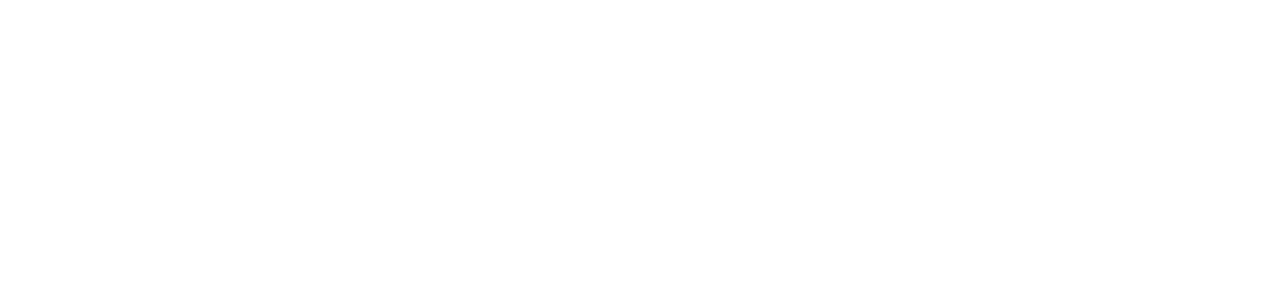
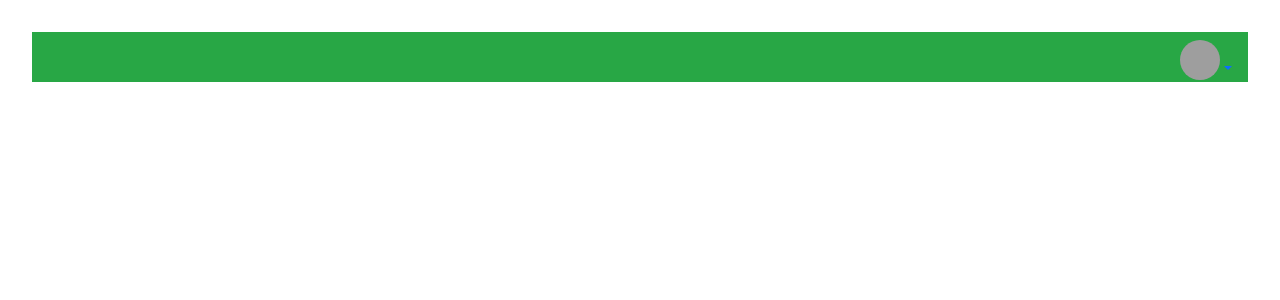
Before and after one commit to Navindu-Kavishka/aidora-frontend, a React (Vite) app: page /navigation in a window 1280 px wide. Before the commit this address had no page. Shown: the top 300 px of the page. Built offline with nearby package versions, Linux system fonts and the light colour scheme; grey boxes are pictures that could not be loaded.

Commit message:
NavBar Done

```diff
--- a/src/App.jsx
+++ b/src/App.jsx
@@ -8,6 +8,8 @@
 import FundDashboard from './pages/FundDashboard/FundDashboard'
 import CreateProject from './pages/CreateProject/CreateProject'
 import EditProfile from './pages/EditProfile/EditProfile'
+import Navigation from './layouts/Navigation/Navigation'
+
 
 
 
@@ -24,7 +26,7 @@
       <Route path="/dashboard" element={<FundDashboard/>}></Route>
       <Route path="/create" element={<CreateProject/>}></Route>
       <Route path="/edit" element={<EditProfile/>}></Route>
-
+      <Route path="/navigation" element={<Navigation/>}></Route>
 
       </Routes>
       </BrowserRouter>
--- /dev/null
+++ b/src/layouts/Navigation/Navigation.jsx
@@ -0,0 +1,134 @@
+import React, { useState } from 'react';
+
+const Navbar = () => {
+  const [isCollapsed, setIsCollapsed] = useState(true);
+
+  const toggleNavbar = () => {
+    setIsCollapsed(!isCollapsed);
+  };
+
+  return (
+    <nav style={styles.navbar}>
+      <div style={styles.container}>
+        <button
+          style={styles.toggler}
+          type="button"
+          aria-controls="navbarSupportedContent"
+          aria-expanded={!isCollapsed}
+          aria-label="Toggle navigation"
+          onClick={toggleNavbar}
+        >
+          <i className="fas fa-bars" style={styles.icon}></i>
+        </button>
+
+        <div
+          className={`collapse navbar-collapse ${!isCollapsed ? 'show' : ''}`}
+          id="navbarSupportedContent"
+        >
+          <a style={styles.brand} href="#">
+            <img
+              src="https://mdbcdn.b-cdn.net/img/logo/mdb-transaprent-noshadows.webp"
+              height="15"
+              alt="MDB Logo"
+              loading="lazy"
+            />
+          </a>
+
+        </div>
+
+        <div style={styles.rightElements}>
+          <a style={styles.icon} href="#">
+            <i className="fas fa-shopping-cart"></i>
+          </a>
+
+
+
+
+            <a
+              className="dropdown-toggle d-flex align-items-center hidden-arrow"
+              href="#"
+              role="button"
+              id="navbarDropdownMenuAvatar"
+              data-bs-toggle="dropdown"
+              aria-expanded="false"
+            >
+              <img
+                src="/src/b.jpg"
+                style={styles.avatar}
+                alt="Avatar"
+                loading="lazy"
+              />
+            </a>
+
+
+        </div>
+      </div>
+    </nav>
+  );
+};
+
+const styles = {
+  navbar: {
+    display: 'flex',
+    flexDirection: 'column',
+    backgroundColor: '#28a745',
+    height:'50px'// Green background color
+  },
+  container: {
+    display: 'flex',
+    justifyContent: 'space-between',
+    alignItems: 'center',
+    padding: '0.5rem 1rem',
+  },
+  toggler: {
+    border: 'none',
+    background: 'none',
+    color: '#fff', // White color for the icon
+  },
+  brand: {
+    display: 'flex',
+    alignItems: 'center',
+    marginTop: '0.5rem',
+    marginBottom: '0.5rem',
+  },
+  navList: {
+    display: 'flex',
+    listStyle: 'none',
+    padding: 0,
+    margin: 0,
+  },
+  navItem: {
+    marginRight: '1rem',
+  },
+  navLink: {
+    color: '#fff', // White color for the text
+    textDecoration: 'none',
+  },
+  rightElements: {
+    display: 'flex',
+    alignItems: 'center',
+  },
+  icon: {
+    color: '#fff', // White color for the icons
+    textDecoration: 'none',
+    marginRight: '1rem',
+  },
+  badge: {
+    backgroundColor: 'red',
+    borderRadius: '50%',
+    padding: '0.25rem 0.5rem',
+    color: '#fff',
+    position: 'relative',
+    top: '-10px',
+    left: '-10px',
+  },
+  avatar: {
+    borderRadius: '50%', // Make the image circular
+    height: '40px',
+    width: '40px',
+    objectFit: 'cover',
+    marginBottom:'1rem'
+  },
+};
+
+export default Navbar;
```
Also changed, not shown: src/components/Navbar/Navbar.jsx (deleted).
